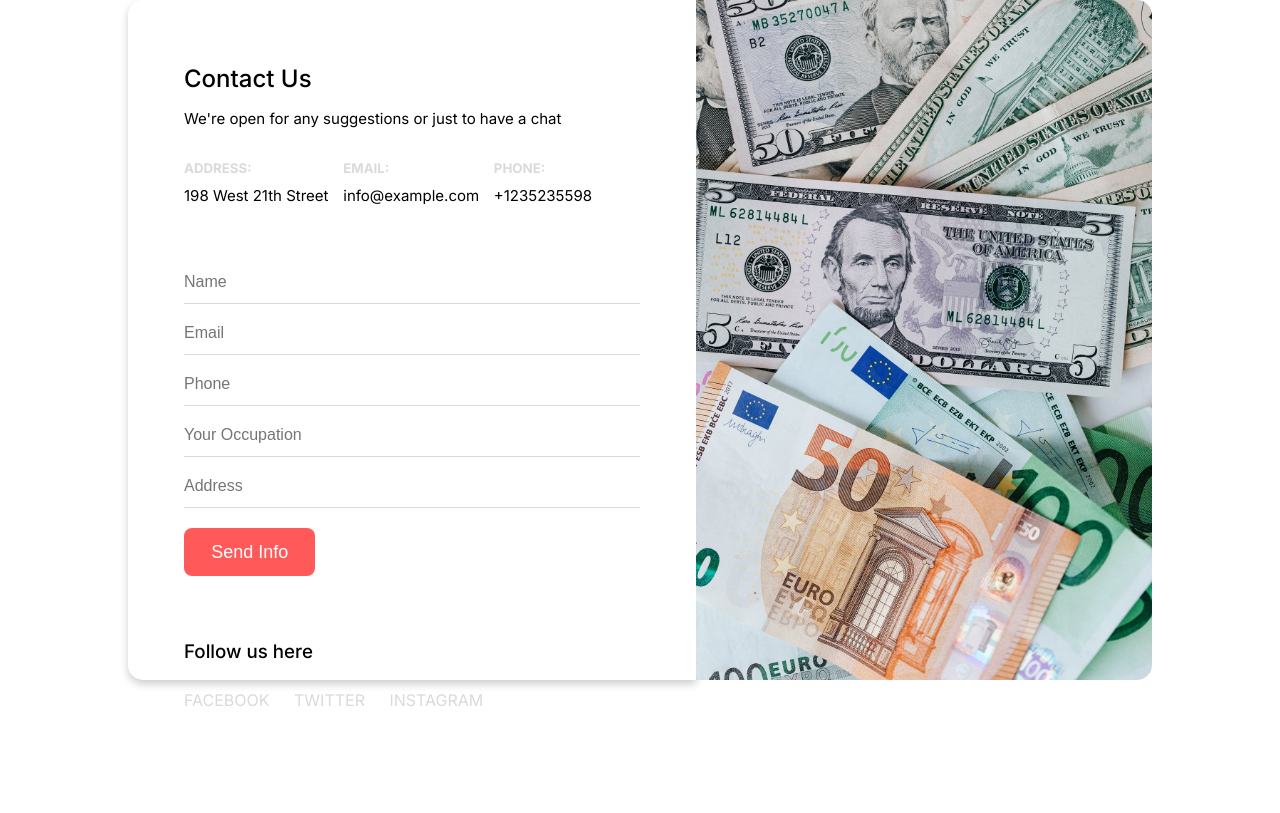
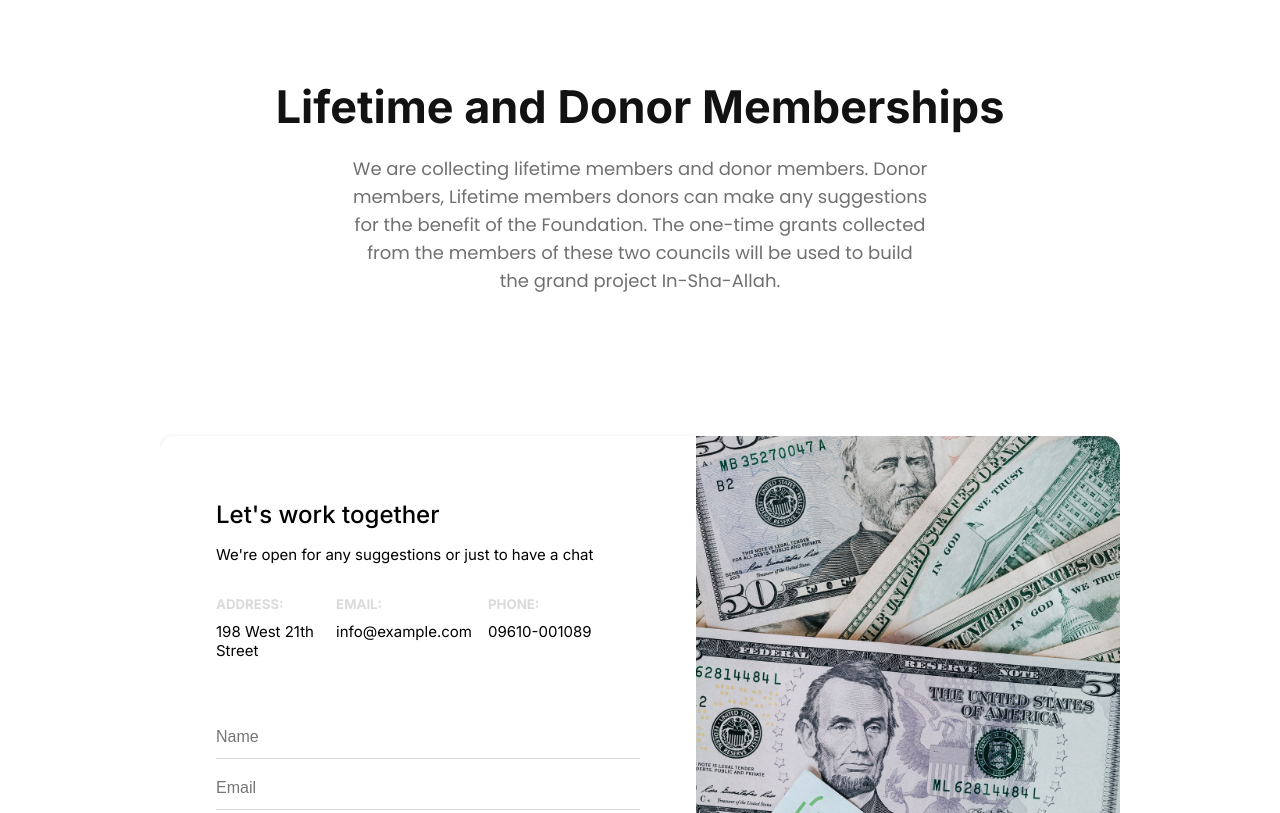
Before and after one commit to mahmud035/contact-form-html-css, a plain HTML site: page index.html in a window 1280 px wide. Shown: the top 813 px of the page. Drawn offline with Linux system fonts and the light colour scheme.

Commit message:
modified html & css

```diff
--- a/index.html
+++ b/index.html
@@ -8,10 +8,24 @@
     <title>Contact Form</title>
   </head>
   <body>
+    <!--  Lifetime and Donor Memberships -->
+
     <section class="membership-section-container container">
+      <div class="membership-text">
+        <h2>Lifetime and Donor Memberships</h2>
+        <p>
+          We are collecting lifetime members and donor members. Donor members,
+          Lifetime members donors can make any suggestions for the benefit of
+          the Foundation. The one-time grants collected from the members of
+          these two councils will be used to build the grand project
+          In-Sha-Allah.
+        </p>
+      </div>
+
+      <div class="membership-info-container">
         <div class="membership-content">
           <div class="text">
-          <h2>Contact Us</h2>
+            <h2>Let's work together</h2>
             <p>We're open for any suggestions or just to have a chat</p>
           </div>
 
@@ -28,14 +42,14 @@
 
             <div class="phone">
               <h5>PHONE:</h5>
-            <p>+1235235598</p>
+              <p>09610-001089</p>
             </div>
           </div>
 
           <form action="">
-          <input type="text" name="" id="" placeholder="Name" />
+            <input type="text" name="" id="" placeholder="Name" required />
             <input type="email" name="" id="" placeholder="Email" />
-          <input type="text" placeholder="Phone" />
+            <input type="text" placeholder="Phone" required />
             <input type="text" placeholder="Your Occupation" />
             <input type="text" placeholder="Address" />
             <input type="submit" value="Send Info" />
@@ -54,6 +68,7 @@
         <div class="donation-img">
           <img src="./donation(2).jpg" alt="" />
         </div>
+      </div>
     </section>
   </body>
 </html>
--- a/style.css
+++ b/style.css
@@ -41,21 +41,28 @@ body {
 }
 
 /* Membership Section */
+
+/*  Lifetime and Donor Memberships */
 .membership-section-container {
-  padding: 6rem 0;
+  padding: 5rem 2rem 5rem;
+}
+.membership-info-container {
   display: flex;
   justify-content: center;
   align-items: center;
-  height: 85vh;
+  height: 920px;
+  overflow: hidden;
 }
 
 .membership-content,
 .donation-img {
   flex: 1;
-  height: 85vh;
+  height: 750px;
+  overflow: hidden;
 }
 
 .membership-content {
+  width: 800px;
   padding: 3rem 3.5rem;
   border-radius: 15px 0 0 15px;
   box-shadow: 0 4px 8px 0 rgba(0, 0, 0, 0.2);
@@ -80,7 +87,8 @@ body {
 .membership-content .contact-info {
   display: flex;
   justify-content: space-between;
-  align-items: center;
+  align-items: start;
+  gap: 1rem;
   padding: 1rem 3rem 3rem 0;
 }
 
@@ -91,6 +99,12 @@ body {
 
 .contact-info p {
   font-size: 15px;
+}
+
+.address,
+.email,
+.phone {
+  flex: 1;
 }
 
 .membership-content form input[type='text'],
@@ -154,9 +168,10 @@ body {
 
 .donation-img img {
   max-width: 100%;
-  width: 700px;
-  height: 100%;
+  width: 800px;
+  height: 750px;
   object-fit: cover;
+  border: 0;
   border-radius: 0 15px 15px 0;
   cursor: pointer;
   transition: 0.3s ease;
@@ -165,3 +180,30 @@ body {
 .donation-img:hover img {
   transform: scale(1.005);
 }
+
+.membership-text {
+  display: flex;
+  flex-direction: column;
+  justify-content: center;
+  align-items: center;
+}
+
+.membership-text h2 {
+  font-weight: 700;
+  font-size: 45px;
+  line-height: 54px;
+  color: #121212;
+}
+
+.membership-text p {
+  font-family: 'Poppins';
+  font-style: normal;
+  font-weight: 400;
+  font-size: 18px;
+  line-height: 28px;
+  text-align: center;
+  color: #707070;
+  padding: 1.3rem 0 3.5rem;
+  width: 60%;
+  margin-inline: auto;
+}
```
Lines whose indentation alone changed are shown as unchanged.
